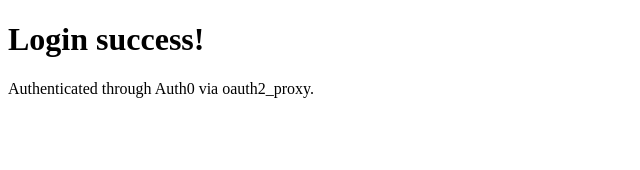
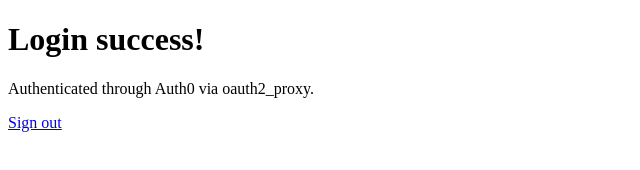
Before and after one commit to kasperwelbers/nginx_auth, a plain HTML site: page app/index.html in a window 1280 px wide. Shown: the full height of the page, 0-640 px from the left. Drawn offline with Linux system fonts and the light colour scheme.

Commit message:
seems to work now

```diff
--- a/app/index.html
+++ b/app/index.html
@@ -7,5 +7,6 @@
         <h1>Login success!</h1>
         <p>Authenticated <!--#echo var="email" -->
  through Auth0 via oauth2_proxy.</p>
+	<a href="/oauth2/sign_out?rd=/">Sign out<a>
     </body>
 </html>
```
Also changed, not shown: 5 other files.
